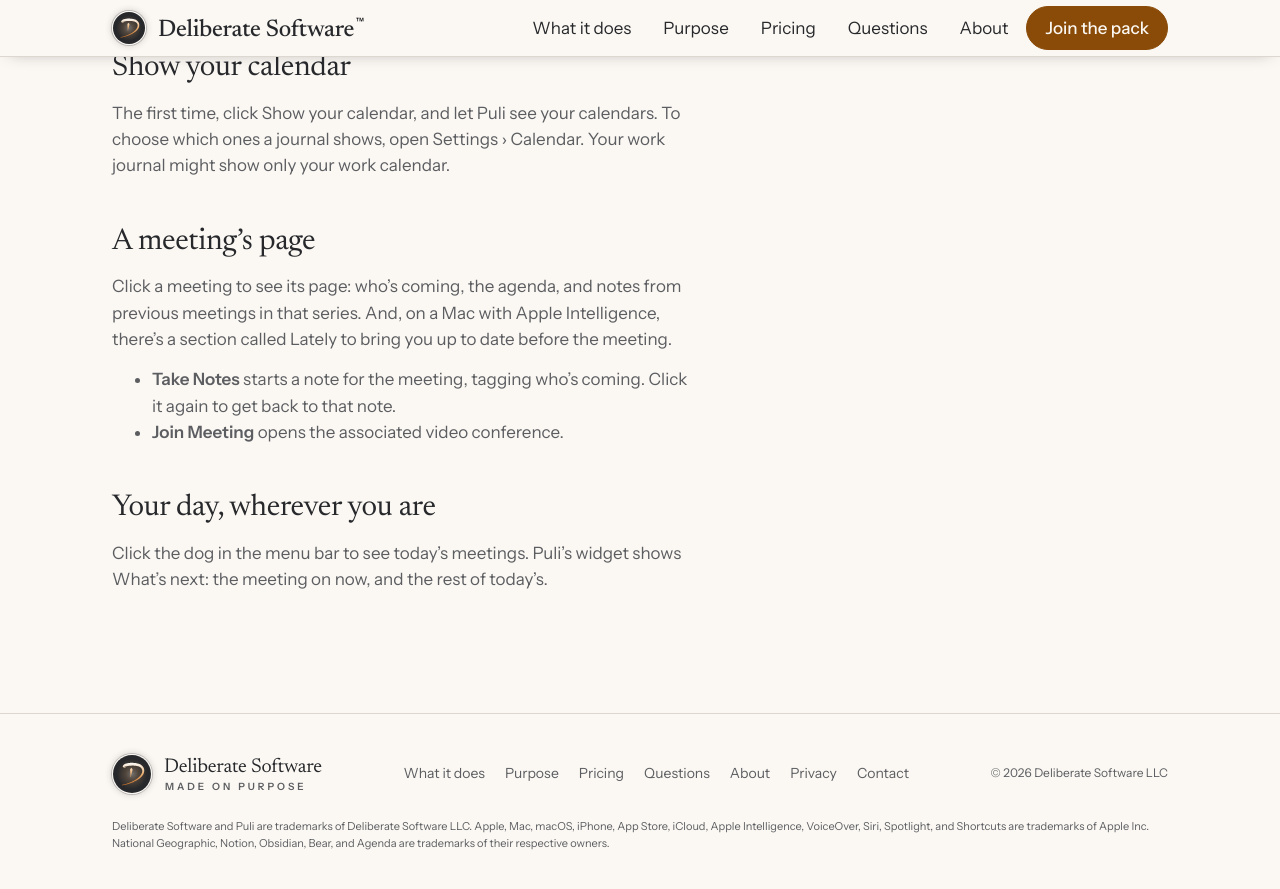
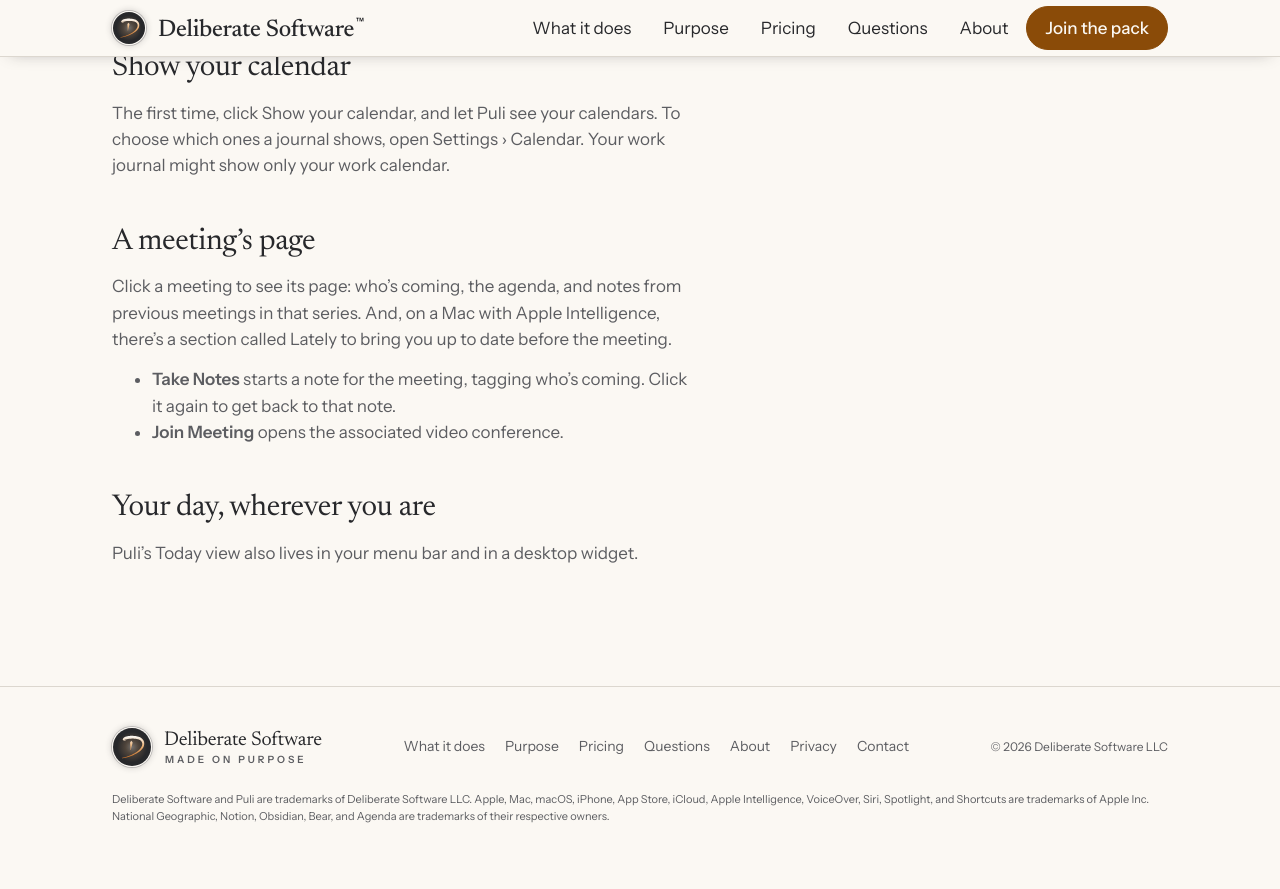
Before and after one commit to deliberate-software/deliberate-software.github.io, a Jekyll site: the page built from puli/lessons/today.html, in a window 1280 px wide and 900 px high, scrolled down 869 px. Shown: the top 889 px of the window. Built offline with Jekyll 4.4.1, drawn with Linux system fonts in a browser that asks for light colours.

Commit message:
Today lesson: Puli's Today view also lives in your menu bar and in a desktop widget
Co-Authored-By: Claude Opus 5.5 <noreply@anthropic.com>

```diff
--- a/puli/lessons/today.html
+++ b/puli/lessons/today.html
@@ -52,7 +52,7 @@ permalink: /puli/lessons/today/
     <div class="topic">
       <h2 id="your-day-wherever-you-are">Your day, wherever you are</h2>
       <div class="topic__text">
-        <p>Click the dog in the menu bar to see today’s meetings. Puli’s widget shows What’s next: the meeting on now, and the rest of today’s.</p>
+        <p>Puli’s Today view also lives in your menu bar and in a desktop widget.</p>
       </div>
     </div>
 
```
